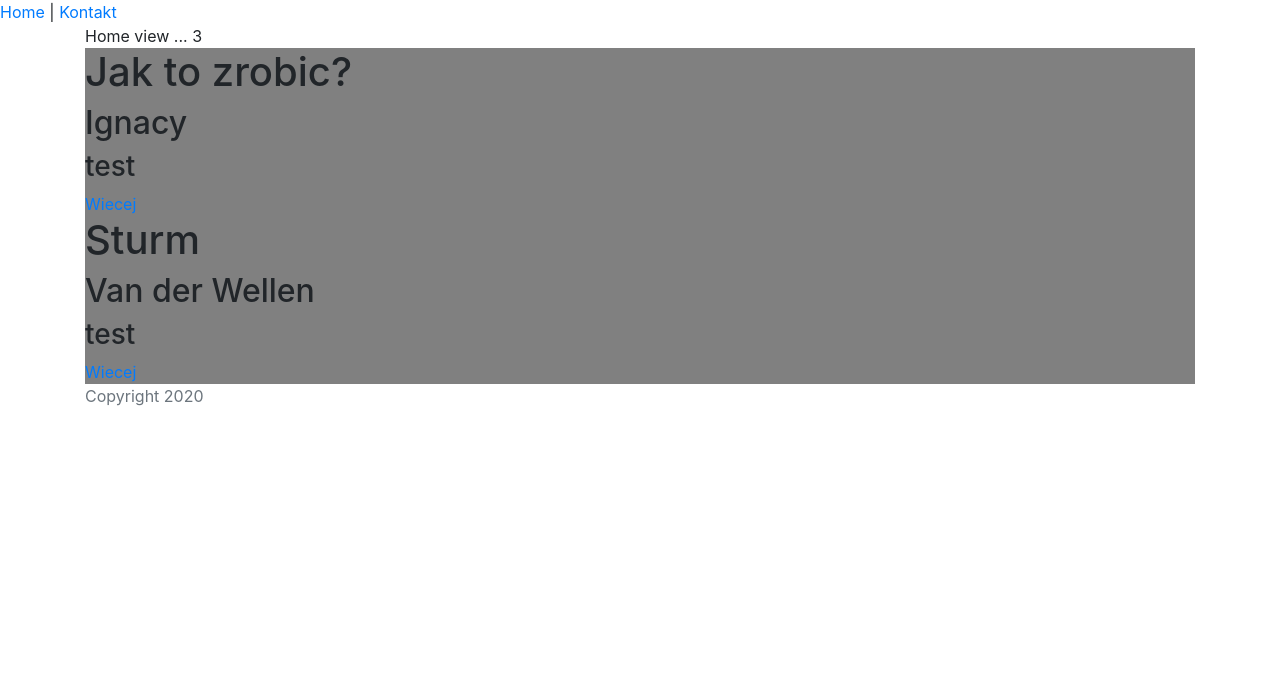
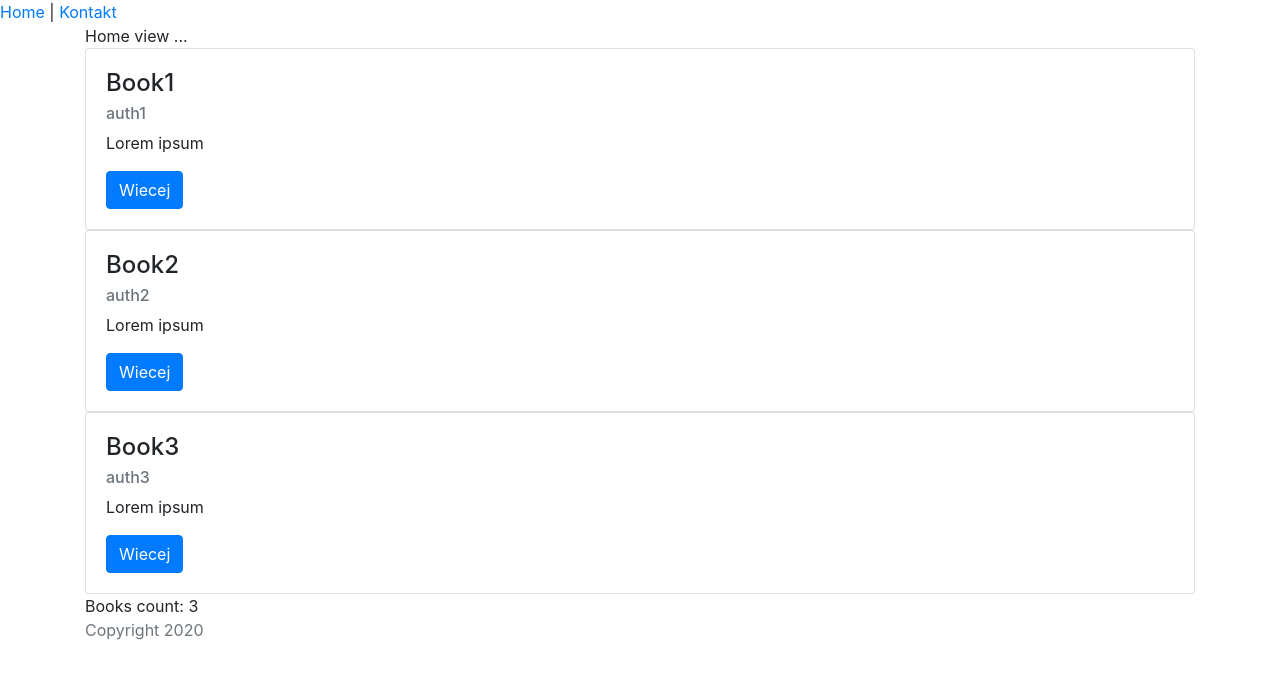
Before and after one commit to LukaszCaputa/lukaszek-czyta-frontend, a Vue app: page / in a window 1280 px wide. Shown: the top 678 px of the page. Built offline with nearby package versions, Linux system fonts and the light colour scheme.

Commit message:
displaying loaded data instead of hardcoded examples

```diff
--- a/src/components/BookItem.vue
+++ b/src/components/BookItem.vue
@@ -1,14 +1,21 @@
 <template>
-  <div class="bookItem">
-    <h1>{{ title }}</h1>
-    <h2>{{ author }}</h2>
-    <h3>test</h3>
+
+    <div>
+    <b-card
+        :title="title"
+        :sub-title="author"
+    >
+        <b-card-text>
+        Lorem ipsum
+        </b-card-text>
 
         <router-link :to="`/book/${bookId}`">
-          Wiecej
+          <b-button  variant="primary">Wiecej</b-button>
         </router-link>
 
-  </div>
+    </b-card>
+    </div>
+
 </template>
 
 <script>
@@ -22,8 +29,4 @@ export default {
 </script>
 
 <style scoped>
-    .bookItem {
-        offset: 25px;
-        background-color: grey;
-    }
 </style>
--- a/src/views/Book.vue
+++ b/src/views/Book.vue
@@ -1,7 +1,6 @@
 <template>
   <div>
-    <h1>{{ $route.params.bookId }}</h1>
-    <h2>{{ book.author }}</h2>
+
     <h3>detail view</h3>
 
   </div>
@@ -10,19 +9,10 @@
 <script>
 import { mapState } from 'vuex'
 export default {
-  data () {
-    return {
-      booksDb: {}
-    }
-  },
   computed: {
     ...mapState([
       'books'
     ])
-  },
-  mounted () {
-    // const animal = this[this.$route.params.id]
-    this.book = { author: 'jurek' }
   }
 }
 </script>
--- a/src/views/Home.vue
+++ b/src/views/Home.vue
@@ -1,11 +1,12 @@
 <template>
   <div class="home-view-container">
-    Home view ... {{ booksCount }}
+    Home view ...<br>
 
-    <BookItem title="Jak to zrobic?" author="Ignacy" bookId="123"/>
+      <div v-for="item in getAllBooks" :key="item.id">
+        <BookItem :title=item.title :author=item.author :bookId=item.id />
+      </div>
 
-    <BookItem title="Sturm" author="Van der Wellen" bookId="123"/>
-
+Books count: {{ booksCount }}
   </div>
 </template>
 
```
